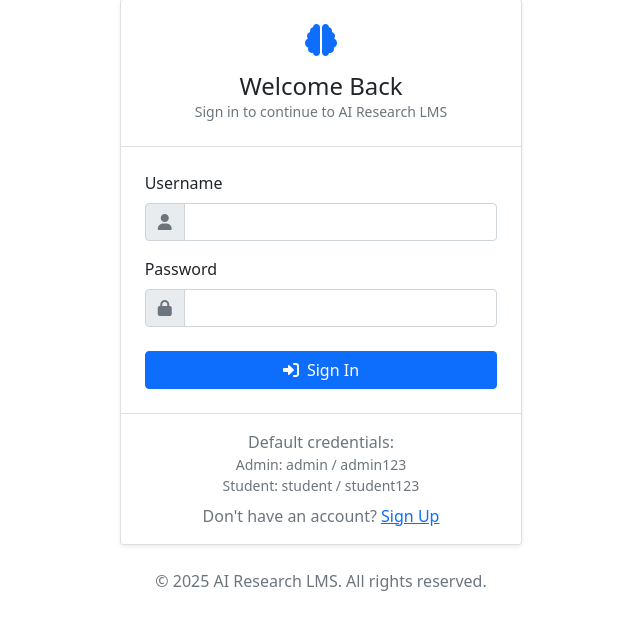
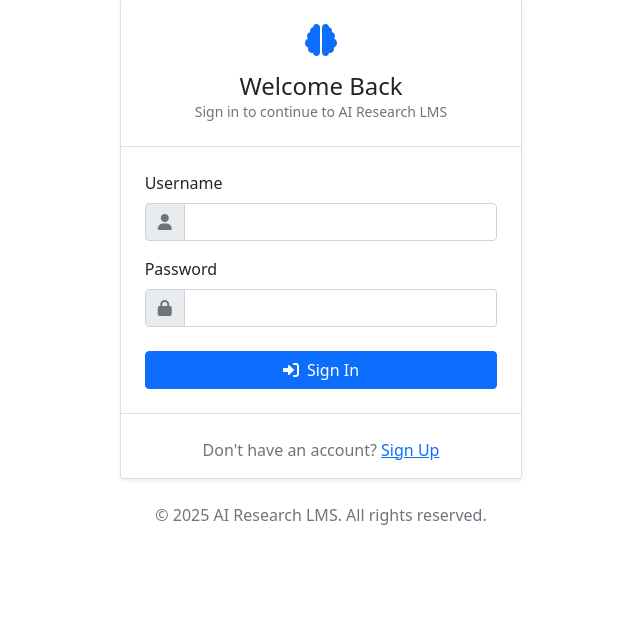
Before and after one commit to scof256/flask_lms-master, a Flask app: page /login in a window 1280 px wide. Shown: the part 105-735 px from the top of the page, without its empty margins (319-959 px from the left). Run offline with Flask 3, Linux system fonts and the light colour scheme.

Commit message:
Update login.html

```diff
--- a/templates/login.html
+++ b/templates/login.html
@@ -36,9 +36,7 @@
                 </form>
             </div>
             <div class="card-footer bg-white text-center py-3">
-                <p class="text-muted mb-0">Default credentials:</p>
-                <small class="d-block text-muted">Admin: admin / admin123</small>
-                <small class="d-block text-muted">Student: student / student123</small>
+
                 <!-- Added signup link here -->
                 <p class="text-muted mt-2 mb-0">Don't have an account? <a href="{{ url_for('signup') }}">Sign Up</a></p>
             </div>
```
